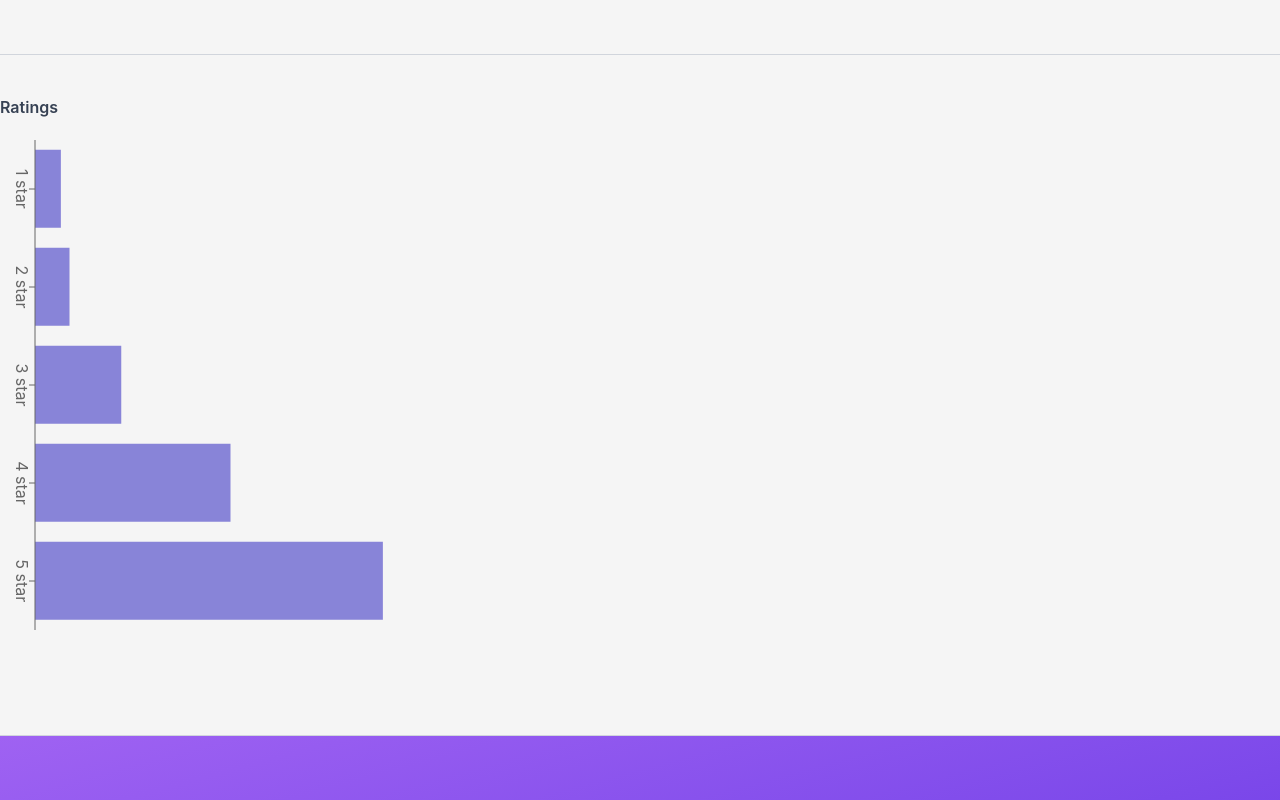
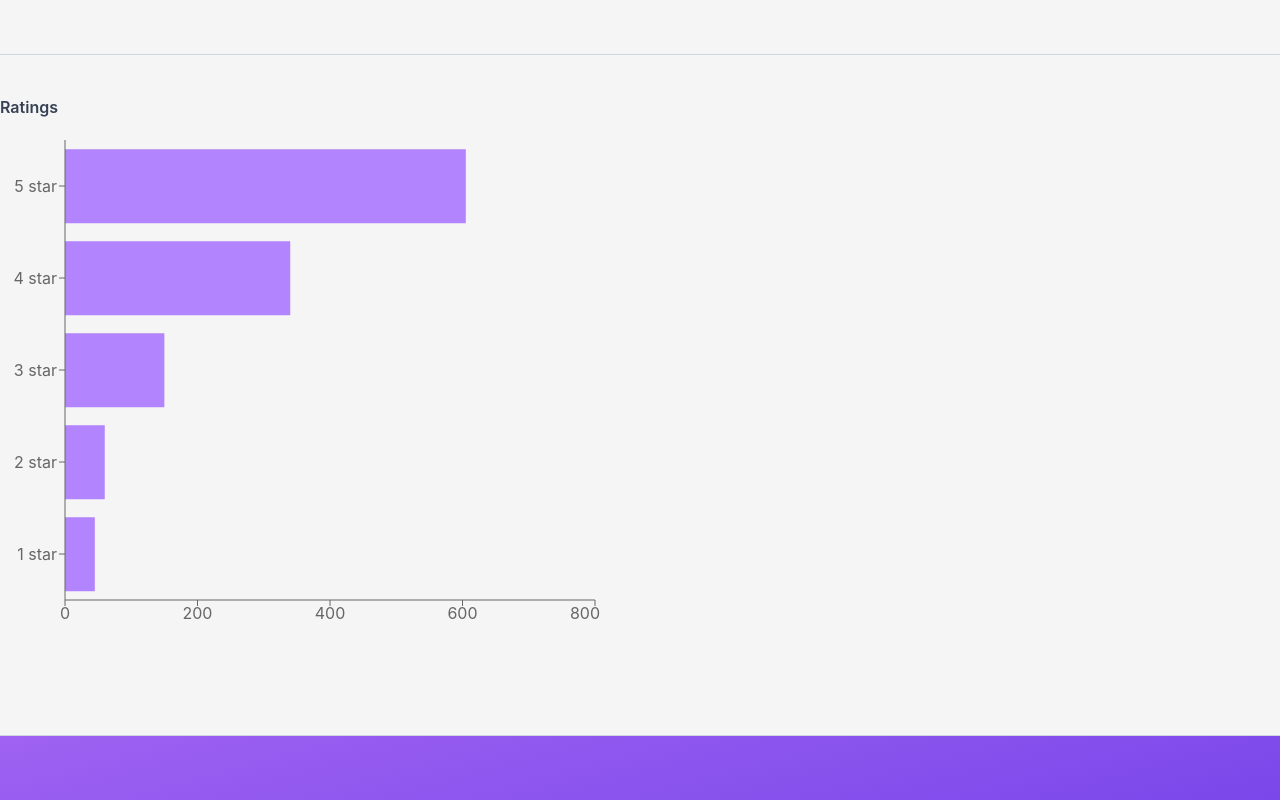
Before and after one commit to mjh-shikder/A-08-mjh.io_Website, a React (Vite) app: page /appDetails/1 in a window 1280 px wide. Shown: the part 440-1240 px from the top of the page. Built offline with nearby package versions, Linux system fonts and the light colour scheme.

Commit message:
Bar chart updated

```diff
--- a/src/pages/AppDetails.jsx
+++ b/src/pages/AppDetails.jsx
@@ -38,9 +38,10 @@ const AppDetails = () => {
 
 // console.log(Data);
 
+const ratingsRevers = [...ratings].reverse()
 
 
- const data = ratings
+ const data = ratingsRevers
 
 
   const firstDownloadDigit = downloads.toString()[0];
@@ -48,8 +49,8 @@ const AppDetails = () => {
 
   return (
     <div className="bg-[#f5f5f5] ">
-      <div className="flex items-center gap-10 py-20 w-10/12 mx-auto">
-        <div className="w-3/12 bg-white rounded-xl shadow-md ">
+      <div className="flex md:flex-row flex-col items-center gap-10 py-20 md:w-10/12 mx-auto ">
+        <div className="md:w-3/12 w-5/12 bg-white rounded-xl shadow-md ">
           <img className="" src={image} alt="app-logo" />
         </div>
         <div>
@@ -63,7 +64,7 @@ const AppDetails = () => {
             </span>{" "}
           </p>
 
-          <div className="border-t border-gray-300 mt-5 w-[900px] "></div>
+          <div className="border-t border-gray-300 mt-5 md:w-[900px] "></div>
 
           <div className="flex gap-10 my-5">
             <div className="flex flex-col items-center ">
@@ -102,21 +103,23 @@ const AppDetails = () => {
             Install Now ({size} MB)
           </button>
         </div>
-      </div>
+          </div>
+          {/* Rechart */}
 
-      <div className="border-t border-gray-300 py-5  "></div>
+          <div className="border-t border-gray-300 py-5  "></div>
           <h2 className="font-semibold text-gray-700 mb-4">Ratings</h2>
 
-          <div className=" relative h-[600px] ">
 
-        <div className="rotate-90 absolute">
-          {/* <ResponsiveContainer width="100%" height="100%"> */}
-                  <BarChart width={500} height={500} data={data}>
-                      <XAxis dataKey={'name'}></XAxis>
-                      {/* <YAxis ></YAxis> */}
-            <Bar dataKey="count" fill="#8884d8" />
+          <div className="  md:h-[600px] h-[550px]  ">
+
+        <div className="w-[600px] h-[500px] ">
+          <ResponsiveContainer width="100%" height="100%">
+                  <BarChart  data={data} layout="vertical" width={500} height={500}>
+                      <XAxis  type="number" dataKey={'count'}></XAxis>
+                      <YAxis dataKey={'name'} type="category"  ></YAxis>
+            <Bar dataKey="count" fill="#b284fd" />
           </BarChart>
-          {/* </ResponsiveContainer> */}
+          </ResponsiveContainer>
         </div>
       </div>
     </div>
```
